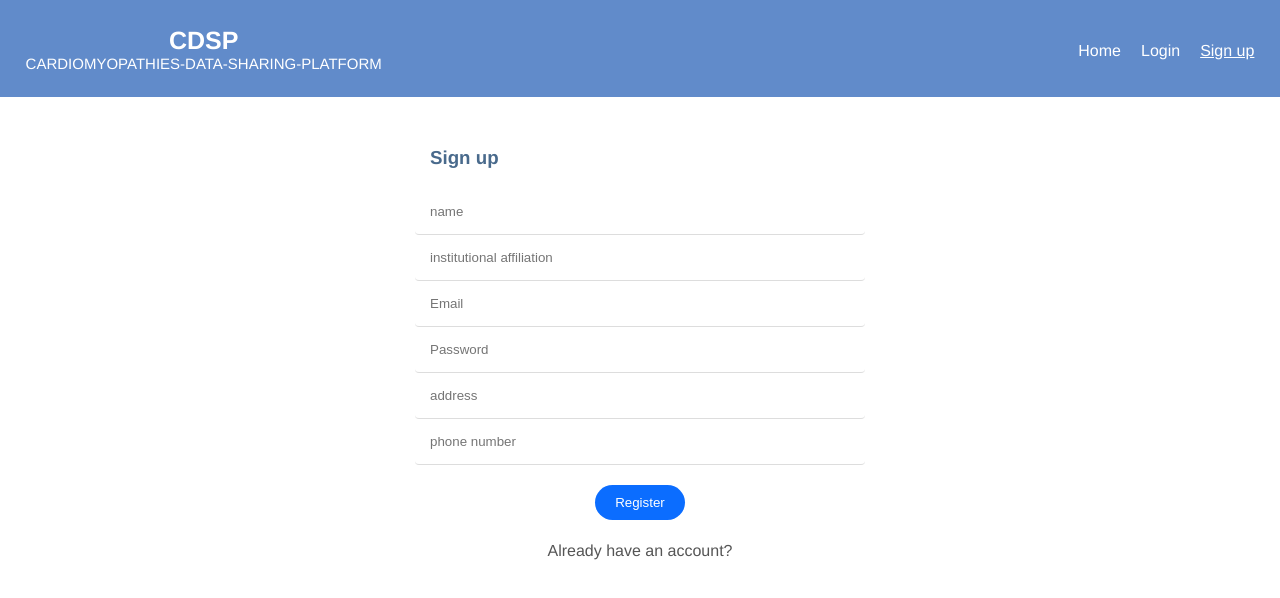
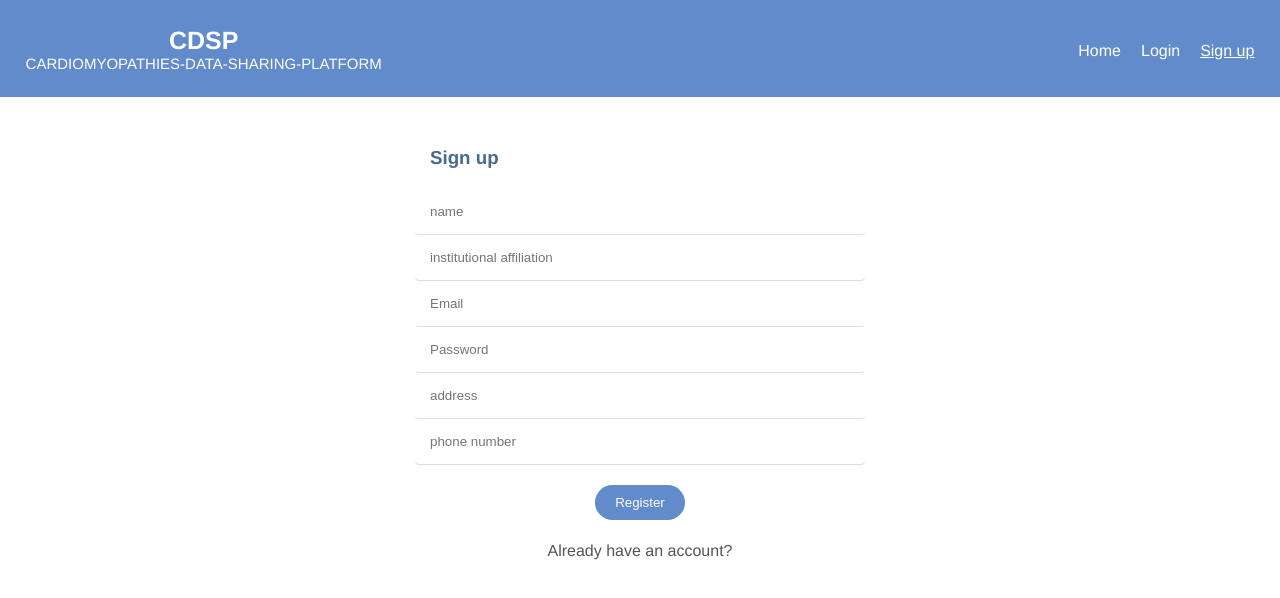
Before and after one commit to Group-10-Vue-Assignment/Cardiomyopathies-Data-Sharing-Platform, a Vue app: page /signup in a window 1280 px wide. Shown: the top 598 px of the page. Built offline with nearby package versions, Linux system fonts and the light colour scheme; no server answers; what vue3-apexcharts would draw is missing.

Commit message:
changed btn color and fixed nav again

```diff
--- a/src/components/NavBar.vue
+++ b/src/components/NavBar.vue
@@ -60,7 +60,6 @@ export default {
 
 .user-items {
   display: flex;
-  margin-top: 16px;
 }
 
 .non-user {
@@ -86,6 +85,7 @@ export default {
   padding: 0;
   font-size: 16px;
   margin-left: 20px;
+  margin-top: 16px;
   background: #618bca;
 }
 
--- a/src/views/Login.vue
+++ b/src/views/Login.vue
@@ -92,7 +92,7 @@ input[type="checkbox"] {
 
 button {
   display: block;
-  background: #0b6dff;
+  background: #618bca;
   border: 0;
   margin: auto;
   padding: 10px 20px;
--- a/src/views/Signup.vue
+++ b/src/views/Signup.vue
@@ -141,7 +141,7 @@ input[type="checkbox"] {
 
 button {
   display: block;
-  background: #0b6dff;
+  background: #618bca;
   border: 0;
   margin: auto;
   padding: 10px 20px;
```
